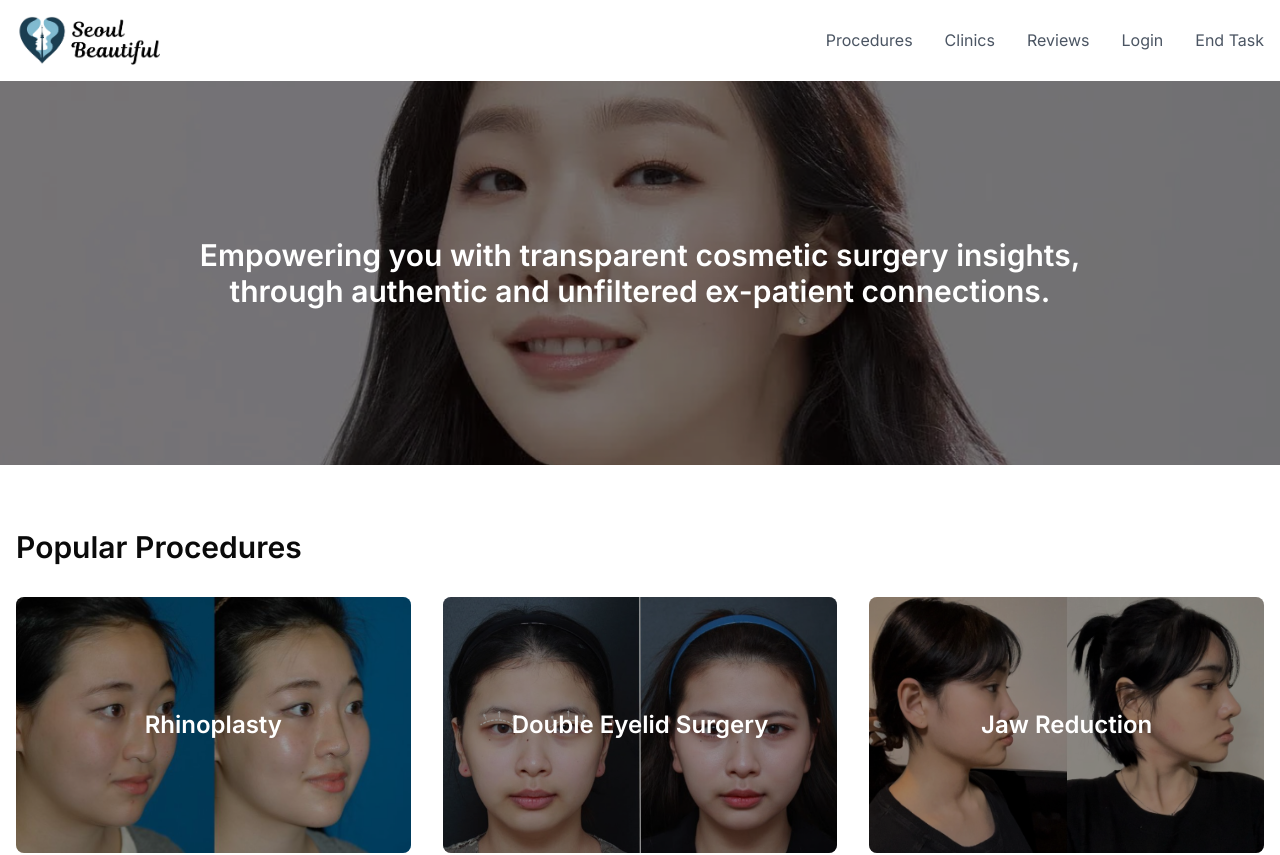
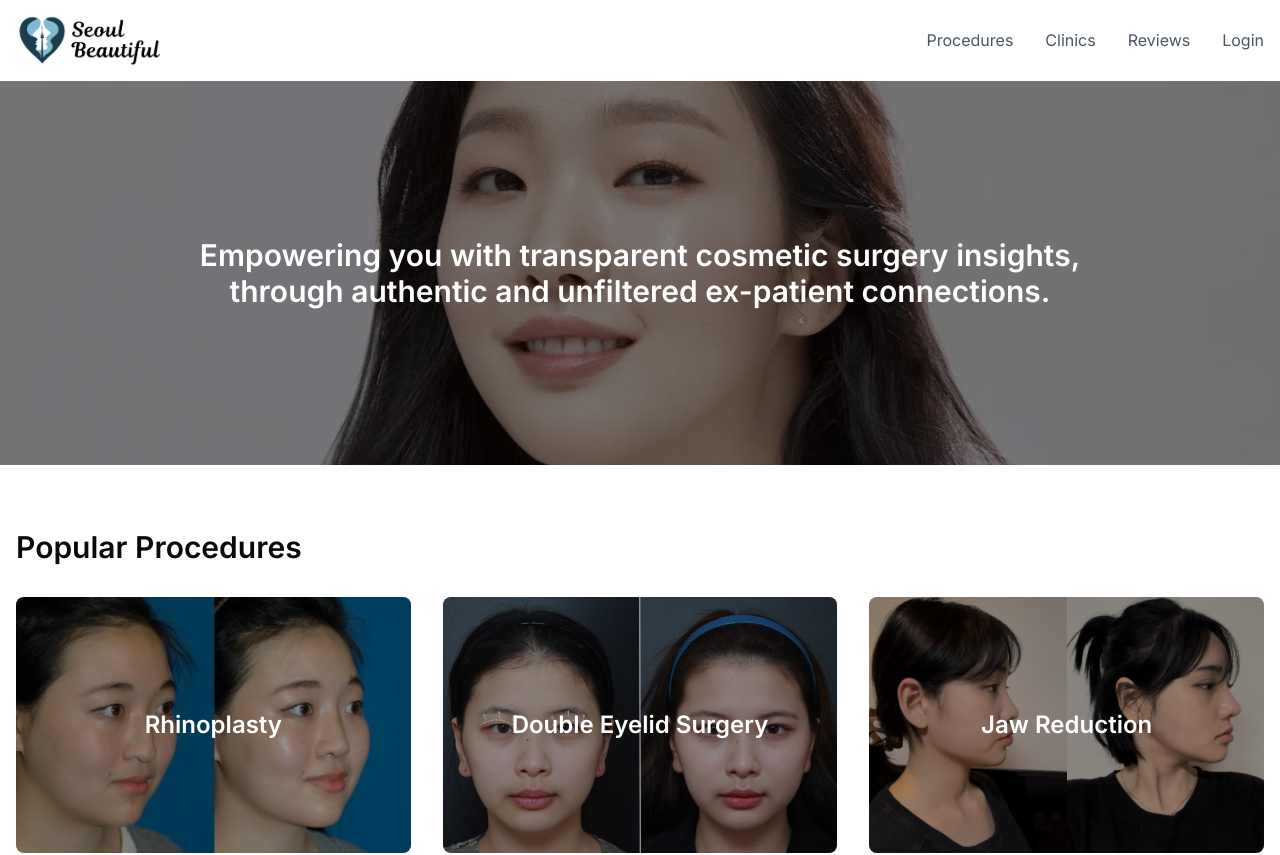
Before and after one commit to theofficialericng/SeoulBeautiful-frontend, a Next.js app: page / in a window 1280 px wide. Shown: the top 855 px of the page. Built offline with nearby package versions, Linux system fonts and the light colour scheme.

Commit message:
remove end task btn

```diff
--- a/app/components/Header.tsx
+++ b/app/components/Header.tsx
@@ -57,9 +57,6 @@ const Header = () => {
                 </Link> */}
               </>
             )}
-            <Link href="/endTask" className="text-gray-600 hover:text-gray-800">
-              End Task
-            </Link>
           </nav>
           <div className="md:hidden">
             <button onClick={() => setIsMenuOpen(!isMenuOpen)}>
```
